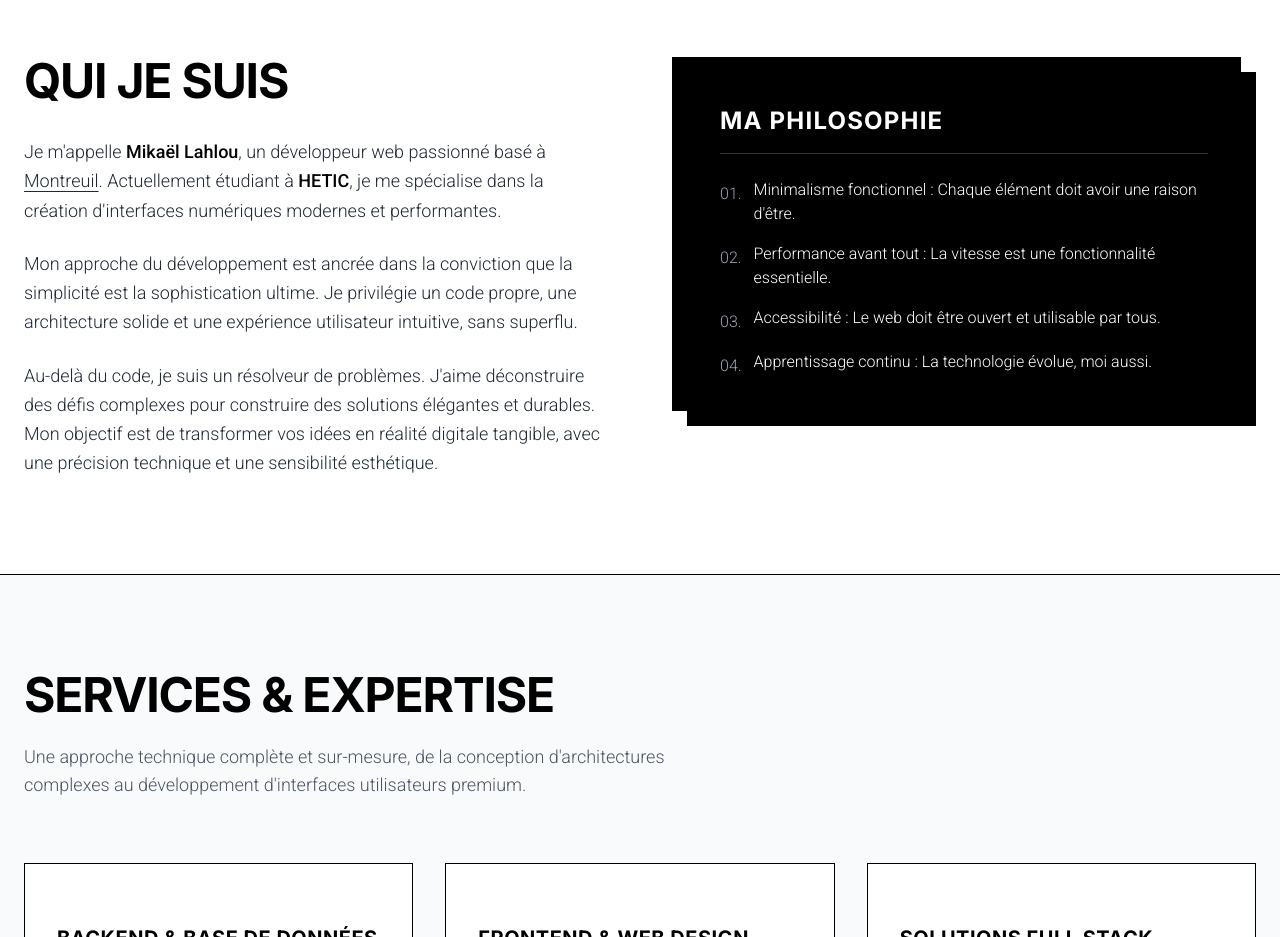
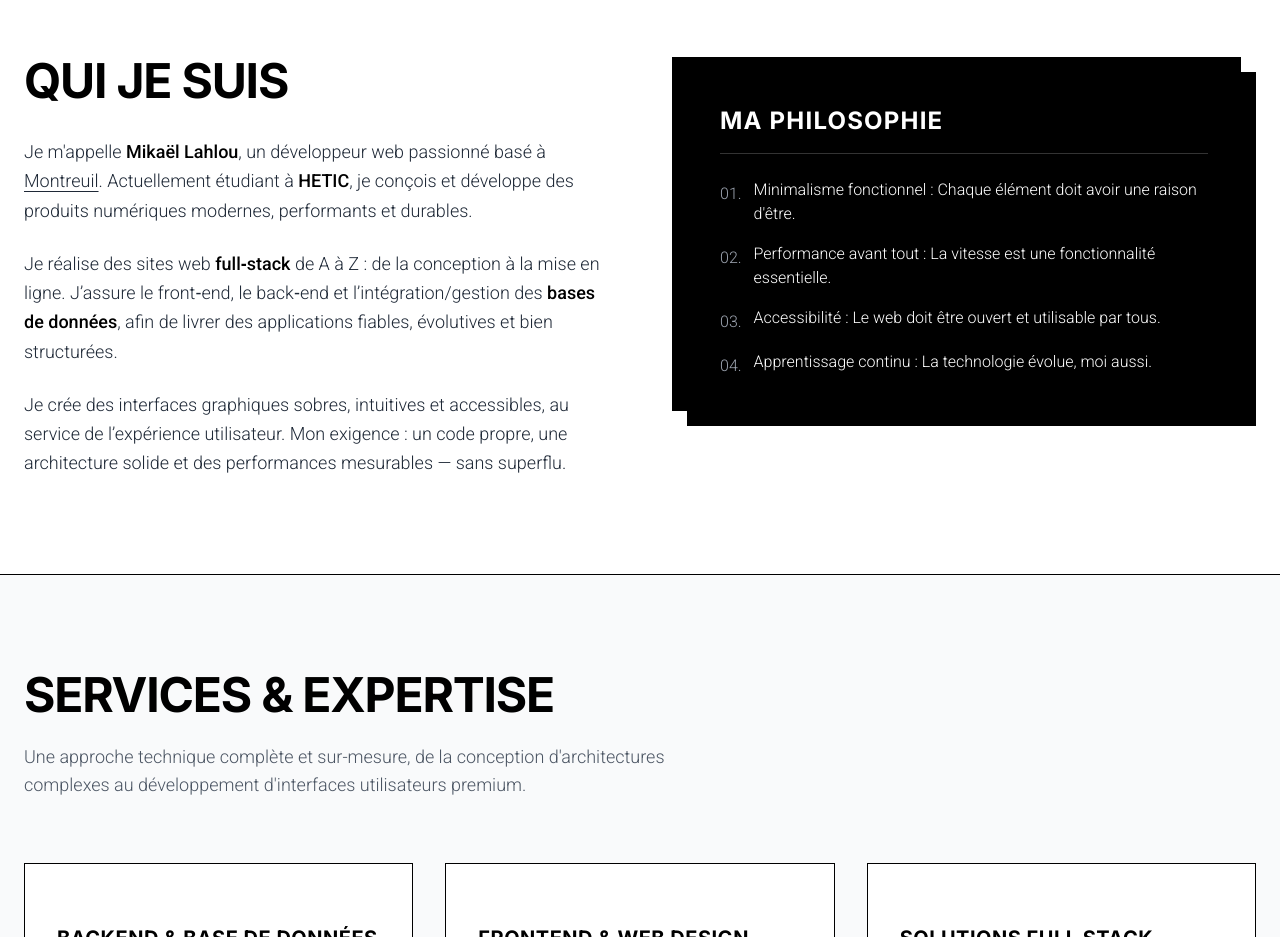
Before and after one commit to Valesqass/portfolio, a React (Vite) app: page / in a window 1280 px wide. Shown: the part 920-1857 px from the top of the page. Built offline with nearby package versions, Linux system fonts and the light colour scheme.

Commit message:
docs(About): interface de quoi toi

```diff
--- a/src/components/sections/About.tsx
+++ b/src/components/sections/About.tsx
@@ -16,13 +16,13 @@ const About = () => {
             </h2>
             <div className="space-y-6 text-lg text-gray-800 font-light leading-relaxed">
               <p>
-                Je m'appelle <strong className="font-bold text-black">Mikaël Lahlou</strong>, un développeur web passionné basé à <span className="underline decoration-1 underline-offset-4">Montreuil</span>. Actuellement étudiant à <strong className="font-bold text-black">HETIC</strong>, je me spécialise dans la création d'interfaces numériques modernes et performantes.
+                Je m'appelle <strong className="font-bold text-black">Mikaël Lahlou</strong>, un développeur web passionné basé à <span className="underline decoration-1 underline-offset-4">Montreuil</span>. Actuellement étudiant à <strong className="font-bold text-black">HETIC</strong>, je conçois et développe des produits numériques modernes, performants et durables.
               </p>
               <p>
-                Mon approche du développement est ancrée dans la conviction que la simplicité est la sophistication ultime. Je privilégie un code propre, une architecture solide et une expérience utilisateur intuitive, sans superflu.
+                Je réalise des sites web <strong className="font-bold text-black">full‑stack</strong> de A à Z : de la conception à la mise en ligne. J’assure le front‑end, le back‑end et l’intégration/gestion des <strong className="font-bold text-black">bases de données</strong>, afin de livrer des applications fiables, évolutives et bien structurées.
               </p>
               <p>
-                Au-delà du code, je suis un résolveur de problèmes. J'aime déconstruire des défis complexes pour construire des solutions élégantes et durables. Mon objectif est de transformer vos idées en réalité digitale tangible, avec une précision technique et une sensibilité esthétique.
+                Je crée des interfaces graphiques sobres, intuitives et accessibles, au service de l’expérience utilisateur. Mon exigence : un code propre, une architecture solide et des performances mesurables — sans superflu.
               </p>
             </div>
           </motion.div>
```
